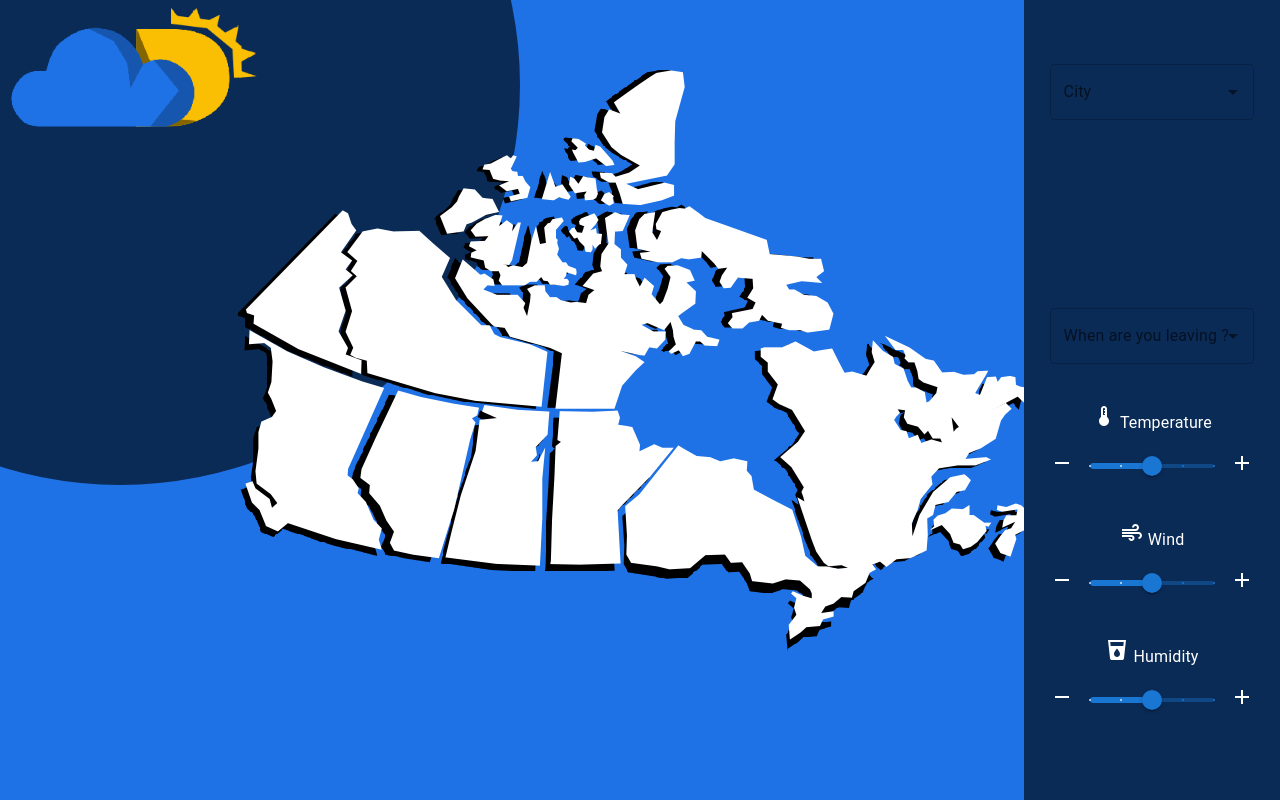
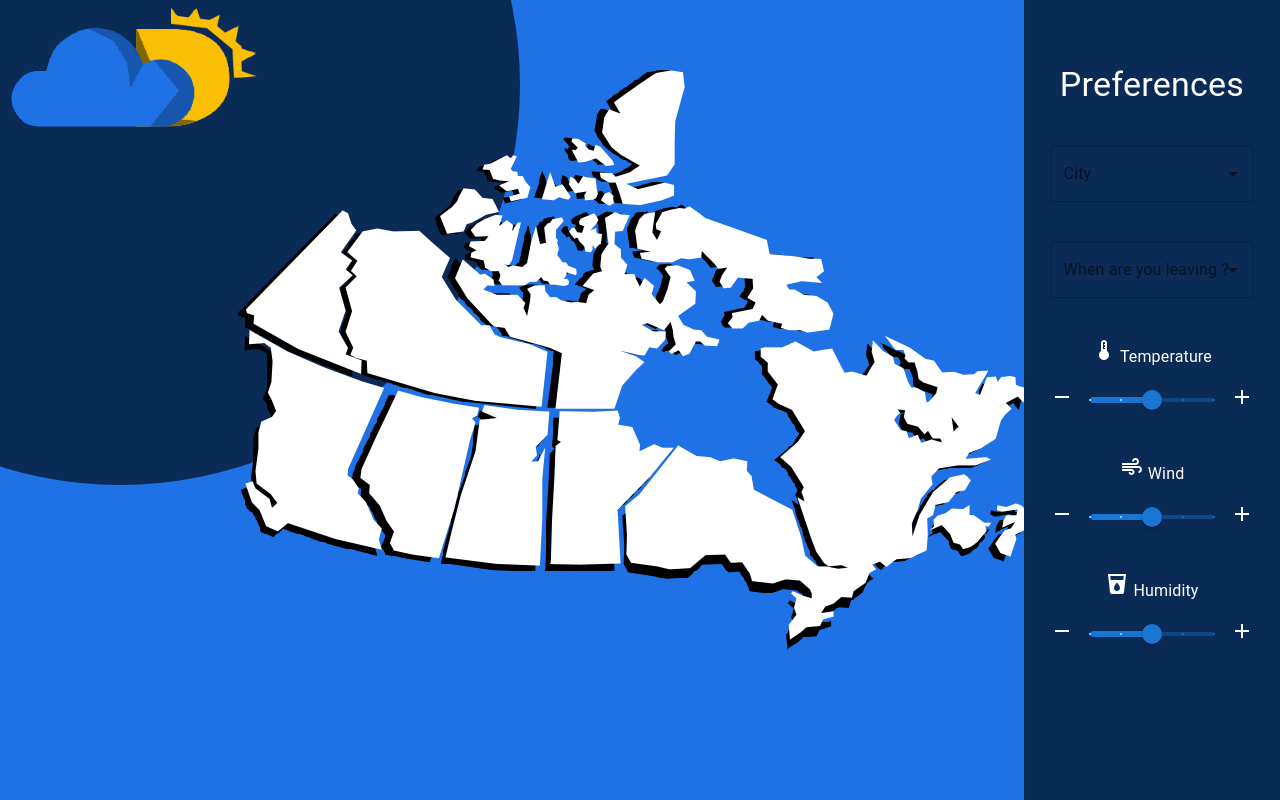
Before and after one commit to SamuelMaltais/fait-frette.tech, a React (Create React App) app: page / in a window 1280 px wide. Built offline with nearby package versions, Linux system fonts and the light colour scheme.

Commit message:
minor changes

```diff
--- a/src/components/Sidebar.js
+++ b/src/components/Sidebar.js
@@ -17,6 +17,7 @@ function Sidebar(props) {
     return (
         <>
             <Stack className="container" direction="column" alignItems="center" spacing={5}>
+                <Typography variant="h4">Preferences</Typography>
                 <TopSideBar city={props.city} dayInFuture={props.dayInFuture} setCity={props.setCity} setDayInFuture={props.setDayInFuture} />
                 <Stack className="section" direction="column" alignItems="center" spacing={2}>
                     <Typography><Thermostat />  Temperature</Typography>
--- a/src/components/TopSideBar.js
+++ b/src/components/TopSideBar.js
@@ -1,4 +1,4 @@
-import { Autocomplete, TextField } from "@mui/material";
+import { Autocomplete, Stack, TextField } from "@mui/material";
 import { cities } from "../cities";
 import "./topSideBar.css"
 
@@ -19,7 +19,7 @@ function TopSideBar(props) {
       ]
       // or
     return (
-    <div className="top-side-bar-container">
+    <Stack sx={{width: "100%"}} spacing={5}>
         <Autocomplete
         disablePortal
         id="combo-box-demo"
@@ -44,7 +44,7 @@ function TopSideBar(props) {
         }
         renderInput={(params) => <TextField {...params} label="When are you leaving ?" />}
         />
-    </div>
+    </Stack>
     );
 }
 
--- a/src/components/topSideBar.css
+++ b/src/components/topSideBar.css
@@ -2,6 +2,5 @@
     display: flex;
     flex-direction: column;
     justify-content: space-between;
-    height: 300px;
     width: 100%;
 }
```
